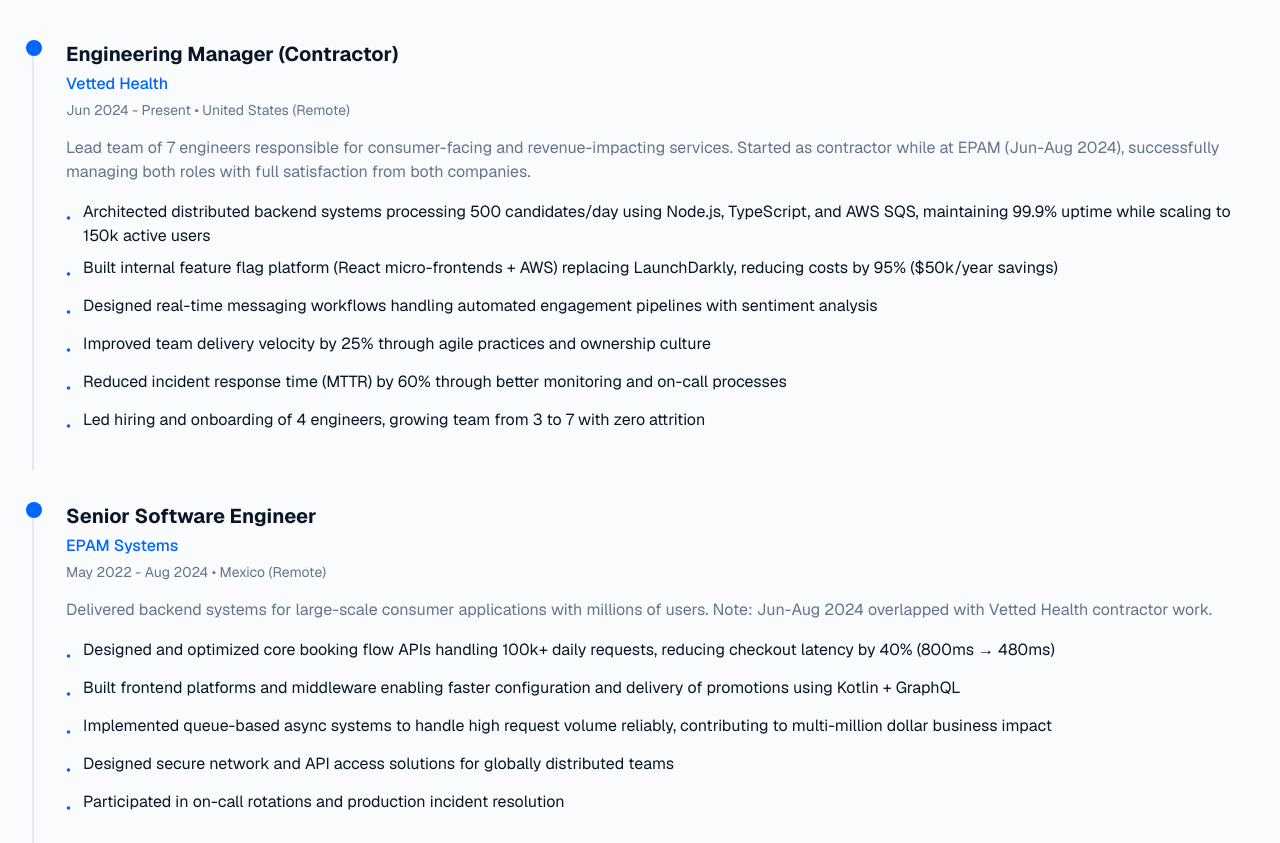
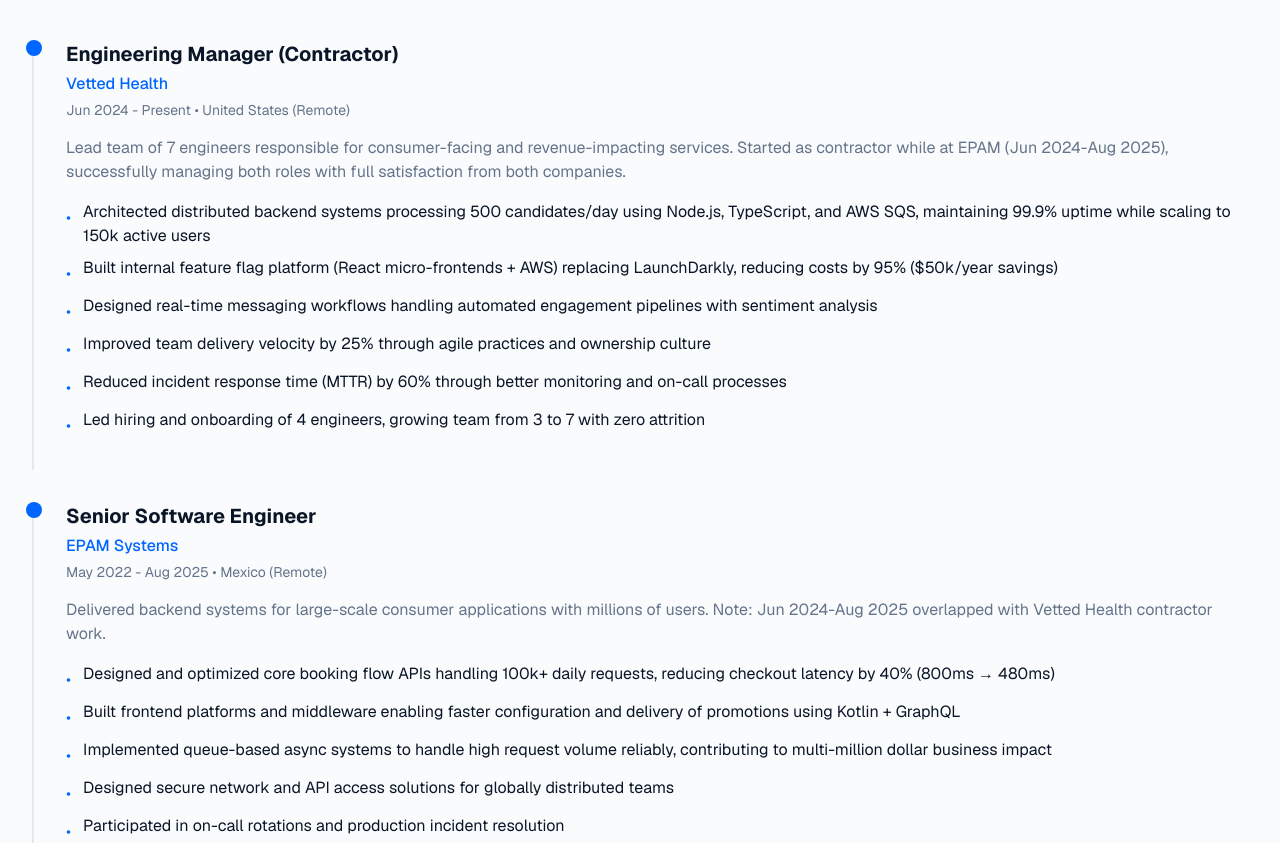
Before and after one commit to EmmYup/personal-website, a Next.js app: page /work in a window 1280 px wide. Shown: the part 2140-2983 px from the top of the page. Built offline with nearby package versions, Linux system fonts and the light colour scheme.

Commit message:
Fixed work experience dates

```diff
--- a/components/CaseStudies.tsx
+++ b/components/CaseStudies.tsx
@@ -65,7 +65,7 @@
     icon: TrendingDown,
     title: 'Infrastructure Cost Optimization',
     company: 'EPAM Systems',
-    period: '2022-2024',
+    period: '2022-2025',
     challenge:
       'High AWS costs and inefficient resource utilization across multiple services.',
     solution:
--- a/components/WorkExperience.tsx
+++ b/components/WorkExperience.tsx
@@ -9,7 +9,7 @@
     location: 'United States (Remote)',
     period: 'Jun 2024 - Present',
     description:
-      'Lead team of 7 engineers responsible for consumer-facing and revenue-impacting services. Started as contractor while at EPAM (Jun-Aug 2024), successfully managing both roles with full satisfaction from both companies.',
+      'Lead team of 7 engineers responsible for consumer-facing and revenue-impacting services. Started as contractor while at EPAM (Jun 2024-Aug 2025), successfully managing both roles with full satisfaction from both companies.',
     achievements: [
       'Architected distributed backend systems processing 500 candidates/day using Node.js, TypeScript, and AWS SQS, maintaining 99.9% uptime while scaling to 150k active users',
       'Built internal feature flag platform (React micro-frontends + AWS) replacing LaunchDarkly, reducing costs by 95% ($50k/year savings)',
@@ -23,9 +23,9 @@
     title: 'Senior Software Engineer',
     company: 'EPAM Systems',
     location: 'Mexico (Remote)',
-    period: 'May 2022 - Aug 2024',
+    period: 'May 2022 - Aug 2025',
     description:
-      'Delivered backend systems for large-scale consumer applications with millions of users. Note: Jun-Aug 2024 overlapped with Vetted Health contractor work.',
+      'Delivered backend systems for large-scale consumer applications with millions of users. Note: Jun 2024-Aug 2025 overlapped with Vetted Health contractor work.',
     achievements: [
       'Designed and optimized core booking flow APIs handling 100k+ daily requests, reducing checkout latency by 40% (800ms → 480ms)',
       'Built frontend platforms and middleware enabling faster configuration and delivery of promotions using Kotlin + GraphQL',
```
